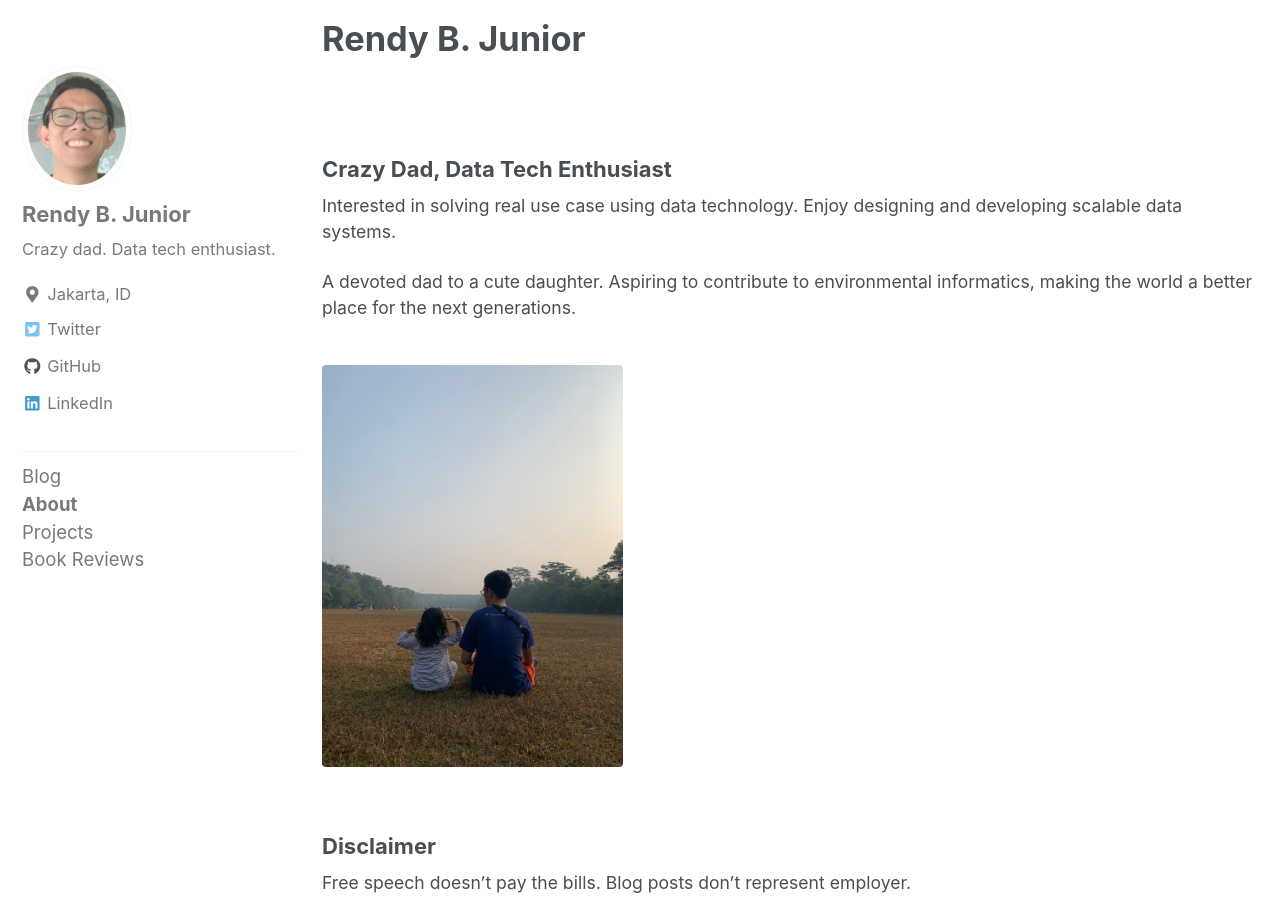
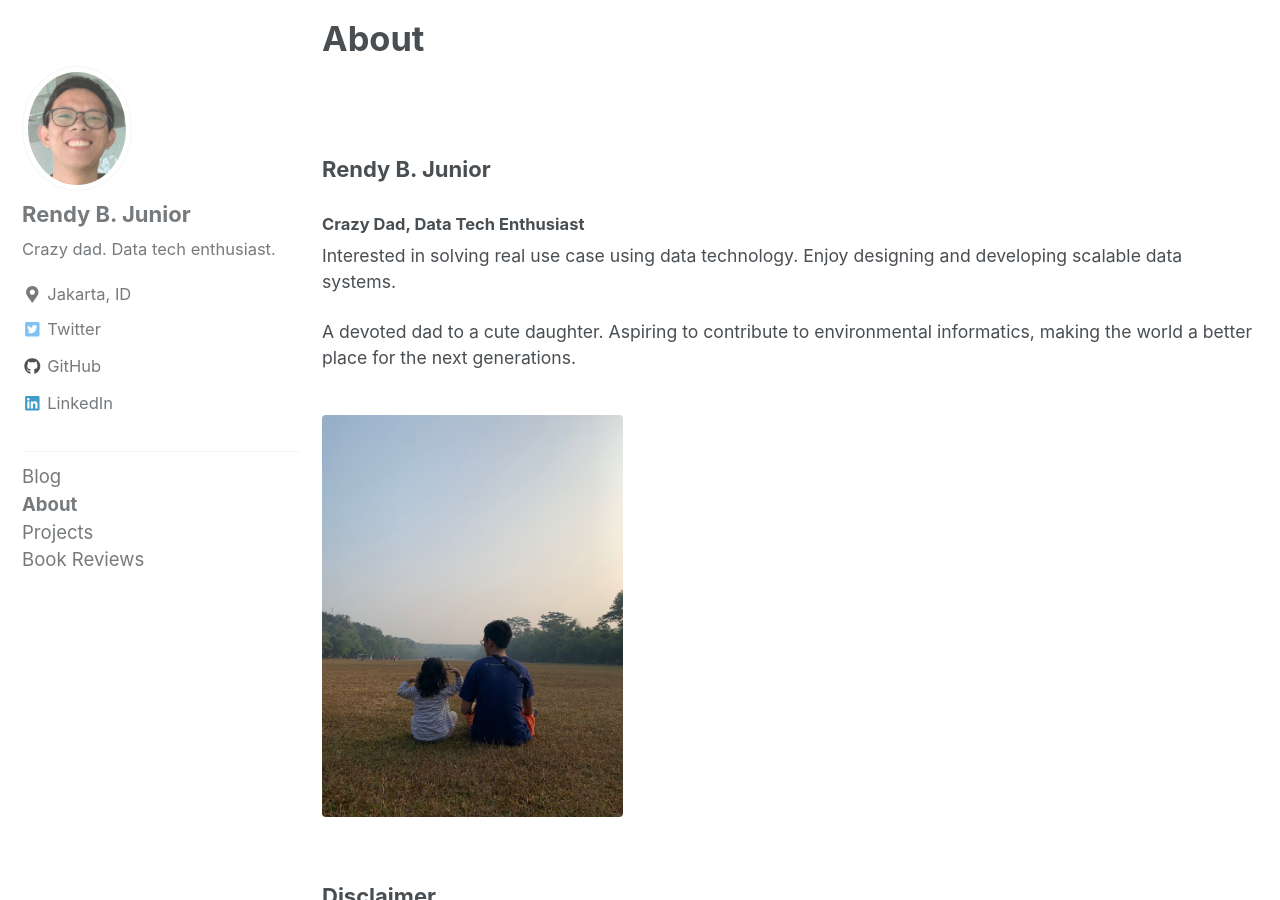
Before and after one commit to rendybjunior/rendyistyping, a Jekyll site: the page built from _pages/about.md, in a window 1280 px wide and 900 px high. Built offline with Jekyll 4.4.1, drawn with Linux system fonts in a browser that asks for light colours; cached includes are drawn as plain includes; nearby versions of some CDN libraries.

Commit message:
change about

```diff
--- a/_pages/about.md
+++ b/_pages/about.md
@@ -1,10 +1,11 @@
 ---
 layout: single
 permalink: /about/
-title: Rendy B. Junior
+title: About
 ---
 
-### Crazy Dad, Data Tech Enthusiast
+### Rendy B. Junior
+#### Crazy Dad, Data Tech Enthusiast
 
 Interested in solving real use case using data technology. Enjoy designing and developing scalable data systems.
 
```
